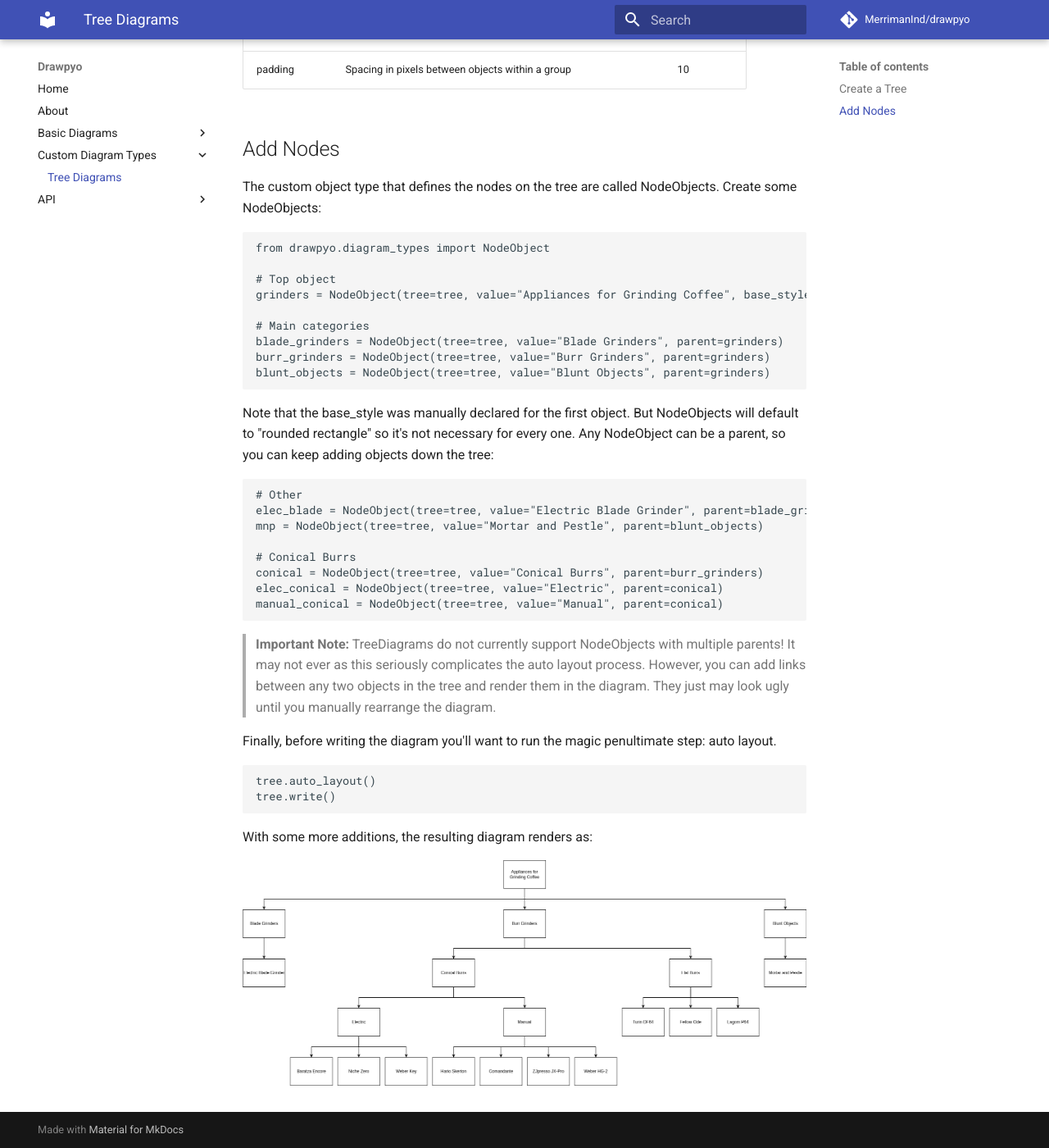
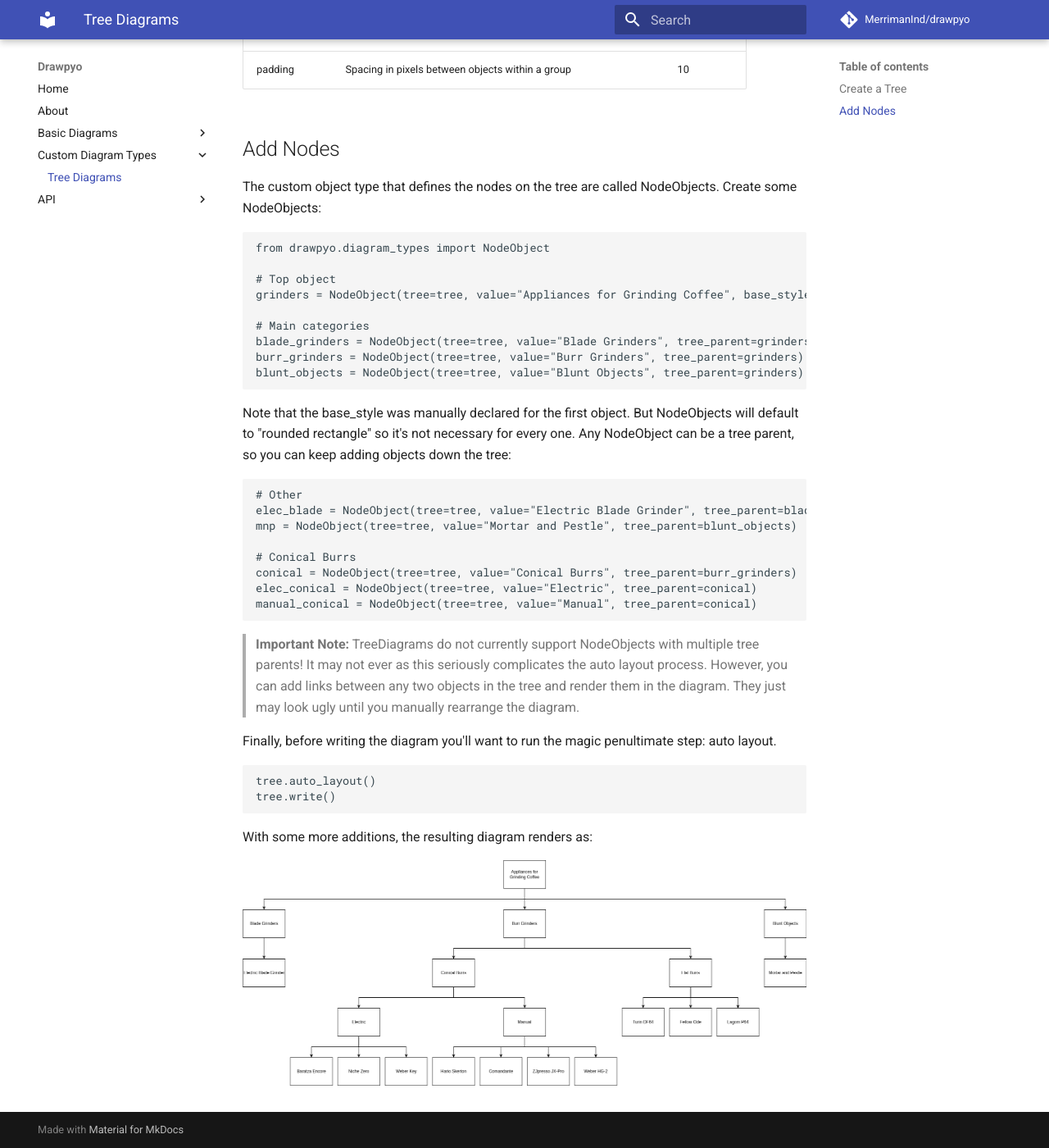
Before and after one commit to MerrimanInd/drawpyo, an MkDocs documentation site: the page built from docs/diagram_types/tree_diagrams.md, in a window 1280 px wide and 1400 px high, scrolled down 798 px. Shown: the whole window at 82% size. Built offline with MkDocs 1.6.1 and Material for MkDocs 9.7.7, drawn with Linux system fonts in a browser that asks for light colours; comment, search, counter and statistics services are not loaded; some of the changed text lies outside the part shown.

Commit message:
Renamed .children and .parent objects of TreeDiagram to .tree_children and .tree_parent to avoid conflicts with base Object class. This is technically a breaking API change but the break was introduced in 0.2.

````diff
--- a/docs/diagram_types/tree_diagrams.md
+++ b/docs/diagram_types/tree_diagrams.md
@@ -1,6 +1,6 @@
 # Tree Diagrams
 
-These very useful diagram types are why drawpyo was written initially! The TreeDiagram module allows the easy creation of heirarchical directed trees, managing the parent and children relationships, then providing a convenient auto layout function.
+These very useful diagram types are why drawpyo was written initially! The TreeDiagram module allows the easy creation of heirarchical directed trees, managing the tree parent and children relationships, then providing a convenient auto layout function.
 
 ## Create a Tree
 
@@ -36,25 +36,25 @@
 grinders = NodeObject(tree=tree, value="Appliances for Grinding Coffee", base_style="rounded rectangle")
 
 # Main categories
-blade_grinders = NodeObject(tree=tree, value="Blade Grinders", parent=grinders)
-burr_grinders = NodeObject(tree=tree, value="Burr Grinders", parent=grinders)
-blunt_objects = NodeObject(tree=tree, value="Blunt Objects", parent=grinders)
+blade_grinders = NodeObject(tree=tree, value="Blade Grinders", tree_parent=grinders)
+burr_grinders = NodeObject(tree=tree, value="Burr Grinders", tree_parent=grinders)
+blunt_objects = NodeObject(tree=tree, value="Blunt Objects", tree_parent=grinders)
 ```
 
-Note that the base_style was manually declared for the first object. But NodeObjects will default to "rounded rectangle" so it's not necessary for every one. Any NodeObject can be a parent, so you can keep adding objects down the tree:
+Note that the base_style was manually declared for the first object. But NodeObjects will default to "rounded rectangle" so it's not necessary for every one. Any NodeObject can be a tree parent, so you can keep adding objects down the tree:
 
 ```python
 # Other
-elec_blade = NodeObject(tree=tree, value="Electric Blade Grinder", parent=blade_grinders)
-mnp = NodeObject(tree=tree, value="Mortar and Pestle", parent=blunt_objects)
+elec_blade = NodeObject(tree=tree, value="Electric Blade Grinder", tree_parent=blade_grinders)
+mnp = NodeObject(tree=tree, value="Mortar and Pestle", tree_parent=blunt_objects)
 
 # Conical Burrs
-conical = NodeObject(tree=tree, value="Conical Burrs", parent=burr_grinders)
-elec_conical = NodeObject(tree=tree, value="Electric", parent=conical)
-manual_conical = NodeObject(tree=tree, value="Manual", parent=conical)
+conical = NodeObject(tree=tree, value="Conical Burrs", tree_parent=burr_grinders)
+elec_conical = NodeObject(tree=tree, value="Electric", tree_parent=conical)
+manual_conical = NodeObject(tree=tree, value="Manual", tree_parent=conical)
 ```
 
-> **Important Note:** TreeDiagrams do not currently support NodeObjects with multiple parents! It may not ever as this seriously complicates the auto layout process. However, you can add links between any two objects in the tree and render them in the diagram. They just may look ugly until you manually rearrange the diagram.
+> **Important Note:** TreeDiagrams do not currently support NodeObjects with multiple tree parents! It may not ever as this seriously complicates the auto layout process. However, you can add links between any two objects in the tree and render them in the diagram. They just may look ugly until you manually rearrange the diagram.
 
 Finally, before writing the diagram you'll want to run the magic penultimate step: auto layout.
 
````
Also changed, not shown: README.md (+8 -8 lines), 2 other files.
